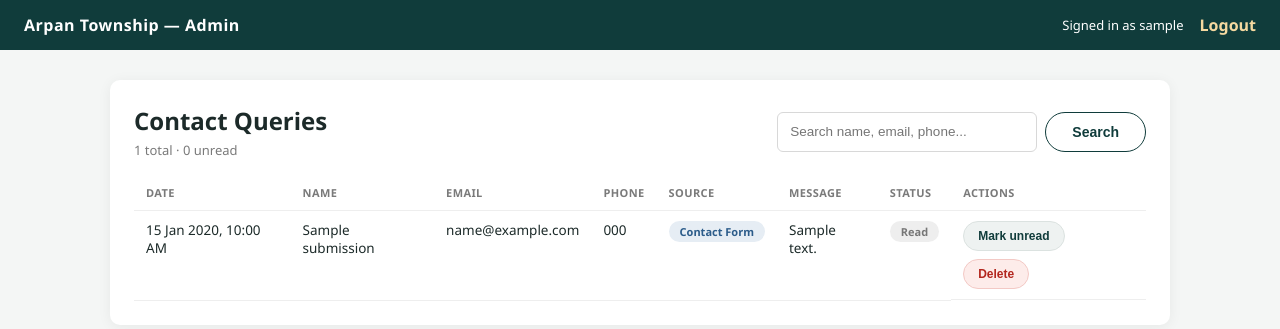
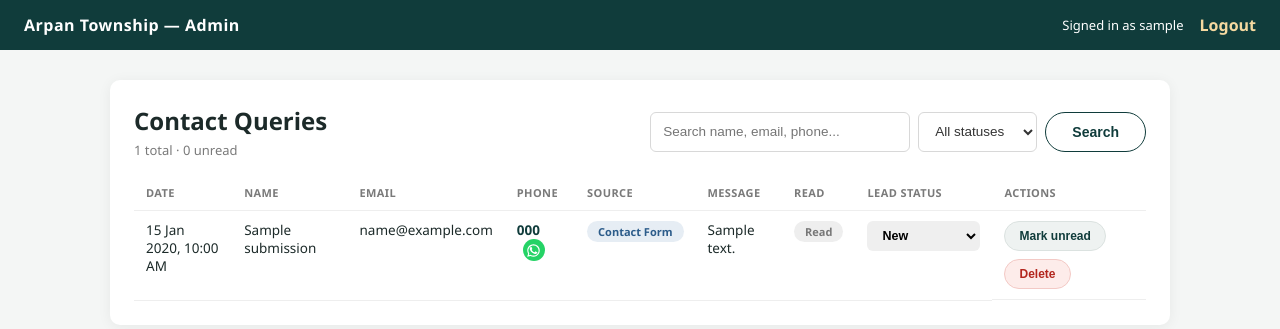
Before and after one commit to bhupindersinghsaggu/ARPANTOWNSHIP, a PHP site: page /admin/index.php in a window 1280 px wide. Shown: the top 329 px of the page. Run offline with PHP 8.4, Linux system fonts and the light colour scheme; the visitor is signed in with stand-in values (Sample User, id 1); tables that the repository leaves empty hold one stand-in row (values such as "Sample post").

Commit message:
status change

```diff
--- a/admin/includes/style.php
+++ b/admin/includes/style.php
@@ -135,7 +135,7 @@
     .admin-actions button.danger { color: #b3261e; border-color: #f3c9c5; background: #fdecea; }
     .admin-actions button.danger:hover { background: #fbdedb; }
 
-    .admin-search { display: flex; gap: 8px; }
+    .admin-search { display: flex; gap: 8px; flex-wrap: wrap; }
     .admin-search input {
         padding: 9px 12px;
         border: 1px solid #d8d8d8;
@@ -144,6 +144,48 @@
         width: 260px;
         max-width: 100%;
     }
+    .admin-status-filter {
+        padding: 9px 12px;
+        border: 1px solid #d8d8d8;
+        border-radius: 6px;
+        font-size: 13.5px;
+        color: #333;
+        background: #fff;
+    }
+
+    .phone-link {
+        color: #103c3b;
+        text-decoration: none;
+        font-weight: 600;
+    }
+    .phone-link:hover { text-decoration: underline; }
+    .wa-link {
+        display: inline-flex;
+        align-items: center;
+        justify-content: center;
+        width: 22px;
+        height: 22px;
+        margin-left: 6px;
+        border-radius: 50%;
+        background: #25D366;
+        color: #fff;
+        vertical-align: middle;
+    }
+    .wa-link:hover { opacity: .85; }
+
+    .status-select {
+        padding: 6px 10px;
+        border-radius: 6px;
+        font-size: 12.5px;
+        font-weight: 600;
+        cursor: pointer;
+        border: 1px solid transparent;
+    }
+    .status-select.status-new { background: #eee; color: #666; }
+    .status-select.status-in_progress { background: #e6edf4; color: #2c5c8a; }
+    .status-select.status-follow_up { background: #fdf1de; color: #9a6b1a; }
+    .status-select.status-deal_close { background: #e0f5e8; color: #148a4b; }
+    .status-select.status-dead_query { background: #fdecea; color: #b3261e; }
 
     .admin-pagination { margin-top: 16px; display: flex; flex-wrap: wrap; gap: 6px; align-items: center; }
     .admin-pagination a, .admin-pagination span {
--- a/admin/index.php
+++ b/admin/index.php
@@ -4,6 +4,26 @@ declare(strict_types=1);
 require __DIR__ . '/../includes/db.php';
 require __DIR__ . '/includes/auth.php';
 require_admin_login();
+
+const LEAD_STATUSES = [
+    'new'         => 'New',
+    'in_progress' => 'In Progress',
+    'follow_up'   => 'Follow Up',
+    'deal_close'  => 'Deal Close',
+    'dead_query'  => 'Dead Query',
+];
+
+function admin_wa_number(string $phone): string
+{
+    $digits = preg_replace('/\D+/', '', $phone) ?? '';
+    if (strlen($digits) === 10) {
+        return '91' . $digits;
+    }
+    if (strlen($digits) === 11 && $digits[0] === '0') {
+        return '91' . substr($digits, 1);
+    }
+    return $digits;
+}
 
 $actionMessage = '';
 
@@ -20,6 +40,12 @@ if ($_SERVER['REQUEST_METHOD'] === 'POST') {
         } elseif ($id > 0 && $action === 'mark_unread') {
             $stmt = $pdo->prepare('UPDATE contact_submissions SET is_read = 0 WHERE id = :id');
             $stmt->execute(['id' => $id]);
+        } elseif ($id > 0 && $action === 'set_status') {
+            $status = $_POST['status'] ?? '';
+            if (array_key_exists($status, LEAD_STATUSES)) {
+                $stmt = $pdo->prepare('UPDATE contact_submissions SET status = :status WHERE id = :id');
+                $stmt->execute(['status' => $status, 'id' => $id]);
+            }
         } elseif ($id > 0 && $action === 'delete') {
             $stmt = $pdo->prepare('DELETE FROM contact_submissions WHERE id = :id');
             $stmt->execute(['id' => $id]);
@@ -27,23 +53,32 @@ if ($_SERVER['REQUEST_METHOD'] === 'POST') {
 
         $qs = [];
         if (isset($_GET['q'])) { $qs['q'] = $_GET['q']; }
+        if (isset($_GET['status'])) { $qs['status'] = $_GET['status']; }
         if (isset($_GET['page'])) { $qs['page'] = $_GET['page']; }
         header('Location: index.php' . ($qs ? '?' . http_build_query($qs) : ''));
         exit;
     }
 }
 
-$search  = trim($_GET['q'] ?? '');
+$search       = trim($_GET['q'] ?? '');
+$statusFilter = $_GET['status'] ?? '';
+if (!array_key_exists($statusFilter, LEAD_STATUSES)) {
+    $statusFilter = '';
+}
 $page    = max(1, (int) ($_GET['page'] ?? 1));
 $perPage = 10;
-$offset  = ($page - 1) * $perPage;
 
-$where  = '';
-$params = [];
+$conditions = [];
+$params     = [];
 if ($search !== '') {
-    $where = 'WHERE name LIKE :q OR email LIKE :q OR phone LIKE :q OR message LIKE :q';
-    $params['q'] = '%' . $search . '%';
+    $conditions[] = '(name LIKE :q OR email LIKE :q OR phone LIKE :q OR message LIKE :q)';
+    $params['q']  = '%' . $search . '%';
 }
+if ($statusFilter !== '') {
+    $conditions[]      = 'status = :status';
+    $params['status']  = $statusFilter;
+}
+$where = $conditions ? 'WHERE ' . implode(' AND ', $conditions) : '';
 
 $countStmt = $pdo->prepare("SELECT COUNT(*) FROM contact_submissions $where");
 $countStmt->execute($params);
@@ -63,11 +98,14 @@ $rows = $listStmt->fetchAll();
 
 $unreadCount = (int) $pdo->query('SELECT COUNT(*) FROM contact_submissions WHERE is_read = 0')->fetchColumn();
 
-function admin_page_url(int $p, string $search): string
+function admin_page_url(int $p, string $search, string $statusFilter): string
 {
     $qs = ['page' => $p];
     if ($search !== '') {
         $qs['q'] = $search;
+    }
+    if ($statusFilter !== '') {
+        $qs['status'] = $statusFilter;
     }
     return 'index.php?' . http_build_query($qs);
 }
@@ -105,6 +143,12 @@ function admin_page_url(int $p, string $search): string
             </div>
             <form method="get" action="index.php" class="admin-search">
                 <input type="text" name="q" placeholder="Search name, email, phone..." value="<?php echo htmlspecialchars($search); ?>">
+                <select name="status" class="admin-status-filter" onchange="this.form.submit()">
+                    <option value="">All statuses</option>
+                    <?php foreach (LEAD_STATUSES as $key => $label): ?>
+                        <option value="<?php echo htmlspecialchars($key); ?>" <?php echo $statusFilter === $key ? 'selected' : ''; ?>><?php echo htmlspecialchars($label); ?></option>
+                    <?php endforeach; ?>
+                </select>
                 <button type="submit" class="admin-btn ghost">Search</button>
             </form>
         </div>
@@ -123,20 +167,27 @@ function admin_page_url(int $p, string $search): string
                     <th>Phone</th>
                     <th>Source</th>
                     <th>Message</th>
-                    <th>Status</th>
+                    <th>Read</th>
+                    <th>Lead Status</th>
                     <th>Actions</th>
                 </tr>
             </thead>
             <tbody>
                 <?php if (!$rows): ?>
-                    <tr><td colspan="8" style="text-align:center; color:#999; padding:24px;">No queries found.</td></tr>
+                    <tr><td colspan="9" style="text-align:center; color:#999; padding:24px;">No queries found.</td></tr>
                 <?php endif; ?>
                 <?php foreach ($rows as $row): ?>
                     <tr class="<?php echo $row['is_read'] ? '' : 'unread'; ?>">
                         <td data-label="Date"><?php echo htmlspecialchars(date('d M Y, h:i A', strtotime($row['created_at']))); ?></td>
                         <td data-label="Name"><?php echo htmlspecialchars($row['name']); ?></td>
                         <td data-label="Email"><?php echo $row['email'] !== null && $row['email'] !== '' ? htmlspecialchars($row['email']) : '—'; ?></td>
-                        <td data-label="Phone"><?php echo htmlspecialchars($row['phone']); ?></td>
+                        <td data-label="Phone">
+                            <?php $waNum = admin_wa_number($row['phone']); ?>
+                            <a href="tel:+<?php echo htmlspecialchars($waNum); ?>" class="phone-link"><?php echo htmlspecialchars($row['phone']); ?></a>
+                            <a href="https://wa.me/<?php echo htmlspecialchars($waNum); ?>" target="_blank" rel="noopener" class="wa-link" title="Message on WhatsApp">
+                                <svg width="15" height="15" viewBox="0 0 24 24" fill="currentColor" xmlns="http://www.w3.org/2000/svg"><path d="M17.472 14.382c-.297-.149-1.758-.867-2.03-.967-.273-.099-.471-.148-.67.15-.197.297-.767.966-.94 1.164-.173.199-.347.223-.644.075-.297-.15-1.255-.463-2.39-1.475-.883-.788-1.48-1.761-1.653-2.059-.173-.297-.018-.458.13-.606.134-.133.298-.347.446-.52.149-.174.198-.298.298-.497.099-.198.05-.371-.025-.52-.075-.149-.669-1.612-.916-2.207-.242-.579-.487-.5-.669-.51-.173-.008-.371-.01-.57-.01-.198 0-.52.074-.792.372-.272.297-1.04 1.016-1.04 2.479 0 1.462 1.065 2.875 1.213 3.074.149.198 2.095 3.2 5.076 4.487.709.306 1.262.489 1.693.626.712.226 1.36.194 1.872.118.571-.085 1.758-.719 2.006-1.413.248-.694.248-1.289.173-1.413-.074-.124-.272-.198-.57-.347z"/><path d="M12.004 2.003c-5.514 0-9.997 4.483-9.997 9.997 0 1.762.462 3.484 1.34 5.003L2 22l5.116-1.342a9.96 9.96 0 0 0 4.888 1.28h.004c5.514 0 9.997-4.483 9.997-9.997 0-2.671-1.04-5.182-2.929-7.07a9.93 9.93 0 0 0-7.072-2.868zm0 18.191h-.003a8.19 8.19 0 0 1-4.175-1.144l-.3-.178-3.036.797.81-2.959-.195-.304a8.2 8.2 0 0 1-1.256-4.386c0-4.528 3.685-8.213 8.159-8.213a8.12 8.12 0 0 1 5.775 2.393 8.12 8.12 0 0 1 2.386 5.778c0 4.528-3.685 8.216-8.165 8.216z"/></svg>
+                            </a>
+                        </td>
                         <td data-label="Source">
                             <?php if ($row['source'] === 'whatsapp'): ?>
                                 <span class="badge source-whatsapp">WhatsApp</span>
@@ -145,12 +196,24 @@ function admin_page_url(int $p, string $search): string
                             <?php endif; ?>
                         </td>
                         <td data-label="Message" class="msg-cell"><?php echo $row['message'] !== null && $row['message'] !== '' ? nl2br(htmlspecialchars($row['message'])) : '—'; ?></td>
-                        <td data-label="Status">
+                        <td data-label="Read">
                             <?php if ($row['is_read']): ?>
                                 <span class="badge read">Read</span>
                             <?php else: ?>
                                 <span class="badge unread">New</span>
                             <?php endif; ?>
+                        </td>
+                        <td data-label="Lead Status">
+                            <form method="post" action="index.php?<?php echo http_build_query(array_filter(['q' => $search, 'status' => $statusFilter, 'page' => $page])); ?>">
+                                <?php echo csrf_field(); ?>
+                                <input type="hidden" name="id" value="<?php echo (int) $row['id']; ?>">
+                                <input type="hidden" name="action" value="set_status">
+                                <select name="status" class="status-select status-<?php echo htmlspecialchars($row['status']); ?>" onchange="this.className='status-select status-' + this.value; this.form.submit()">
+                                    <?php foreach (LEAD_STATUSES as $key => $label): ?>
+                                        <option value="<?php echo htmlspecialchars($key); ?>" <?php echo $row['status'] === $key ? 'selected' : ''; ?>><?php echo htmlspecialchars($label); ?></option>
+                                    <?php endforeach; ?>
+                                </select>
+                            </form>
                         </td>
                         <td data-label="Actions" class="admin-actions">
                             <form method="post" action="index.php<?php echo $search !== '' ? '?q=' . urlencode($search) : ''; ?>">
@@ -179,15 +242,15 @@ function admin_page_url(int $p, string $search): string
 
         <?php if ($totalPages > 1): ?>
         <div class="admin-pagination">
-            <a class="<?php echo $page <= 1 ? 'disabled' : ''; ?>" href="<?php echo admin_page_url(max(1, $page - 1), $search); ?>">&laquo; Prev</a>
+            <a class="<?php echo $page <= 1 ? 'disabled' : ''; ?>" href="<?php echo admin_page_url(max(1, $page - 1), $search, $statusFilter); ?>">&laquo; Prev</a>
             <?php for ($p = 1; $p <= $totalPages; $p++): ?>
                 <?php if ($p === $page): ?>
                     <span class="current"><?php echo $p; ?></span>
                 <?php else: ?>
-                    <a href="<?php echo admin_page_url($p, $search); ?>"><?php echo $p; ?></a>
+                    <a href="<?php echo admin_page_url($p, $search, $statusFilter); ?>"><?php echo $p; ?></a>
                 <?php endif; ?>
             <?php endfor; ?>
-            <a class="<?php echo $page >= $totalPages ? 'disabled' : ''; ?>" href="<?php echo admin_page_url(min($totalPages, $page + 1), $search); ?>">Next &raquo;</a>
+            <a class="<?php echo $page >= $totalPages ? 'disabled' : ''; ?>" href="<?php echo admin_page_url(min($totalPages, $page + 1), $search, $statusFilter); ?>">Next &raquo;</a>
         </div>
         <?php endif; ?>
     </div>
--- a/database/schema.sql
+++ b/database/schema.sql
@@ -13,6 +13,7 @@ CREATE TABLE IF NOT EXISTS contact_submissions (
     message TEXT NULL,
     ip_address VARCHAR(45) DEFAULT NULL,
     is_read TINYINT(1) NOT NULL DEFAULT 0,
+    status VARCHAR(20) NOT NULL DEFAULT 'new',
     created_at DATETIME NOT NULL DEFAULT CURRENT_TIMESTAMP,
     INDEX idx_created_at (created_at)
 ) ENGINE=InnoDB DEFAULT CHARSET=utf8mb4;
```
